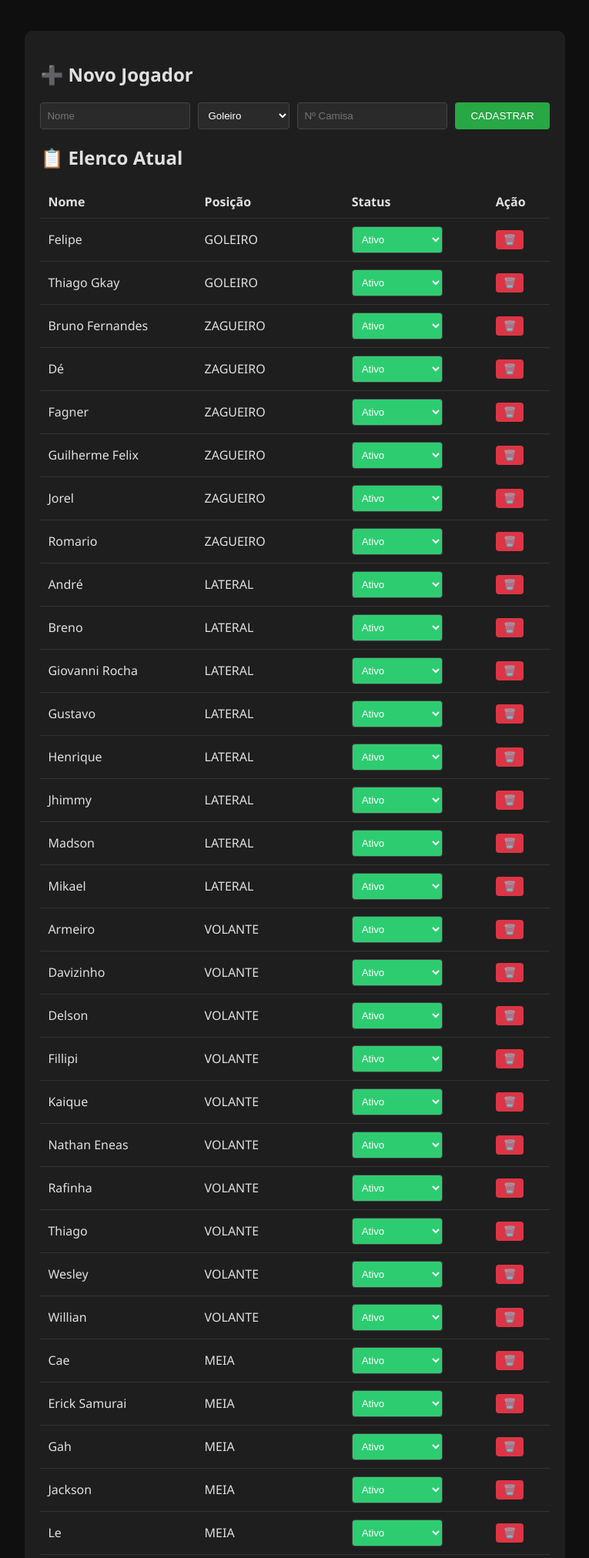
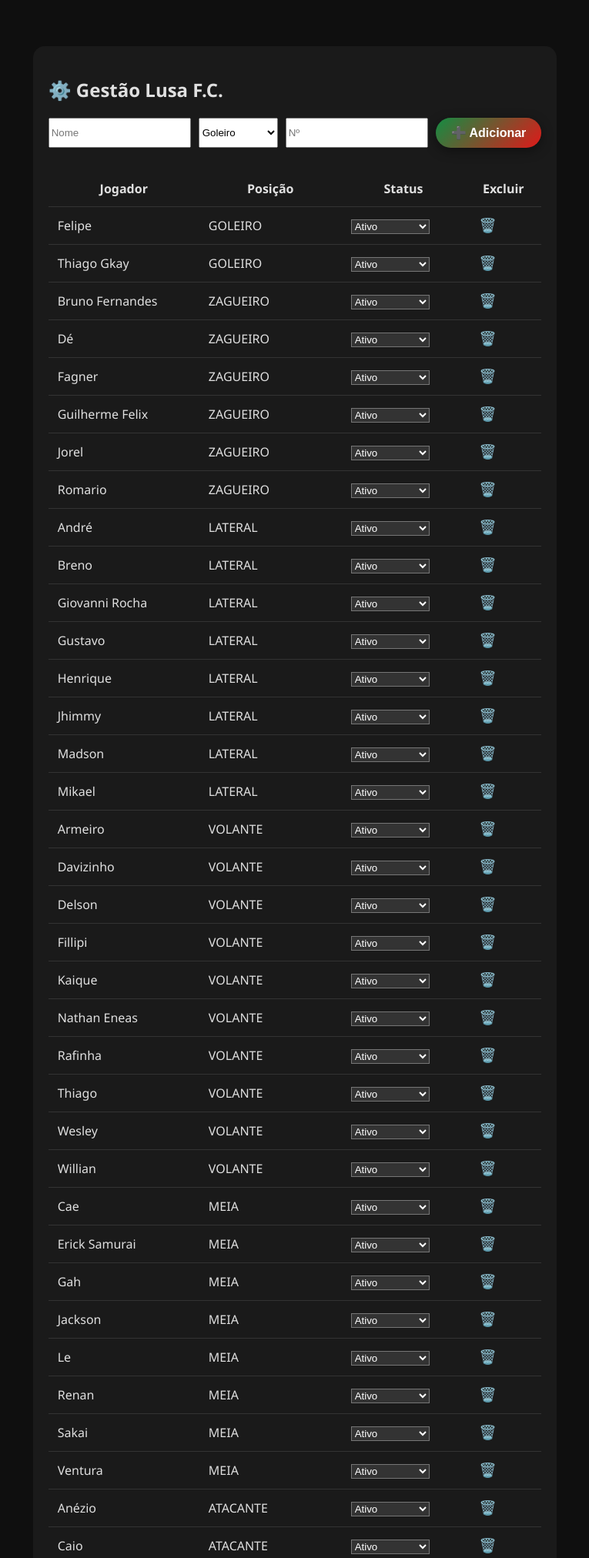
Before and after one commit to jhownsilva/sorteiolusa, a Flask app: page /admin in a window 1280 px wide. Shown: the top 2024 px of the page at 77% size, without its empty margins (257-1022 px from the left). Run offline with Flask 3, Linux system fonts and the light colour scheme; the visitor is signed in with stand-in values (Sample User, id 1).

Commit message:
admin.html

```diff
--- a/templates/admin.html
+++ b/templates/admin.html
@@ -2,22 +2,20 @@
 <html lang="pt-br">
 <head>
     <meta charset="UTF-8">
-    <title>Lusa Admin</title>
+    <title>Lusa Admin - Gestão</title>
     <link rel="stylesheet" href="{{ url_for('static', filename='css/style.css') }}">
     <style>
-        .admin-wrap { max-width: 900px; margin: 20px auto; background: #1e1e1e; padding: 20px; border-radius: 10px; }
-        .form-row { display: flex; gap: 10px; margin-bottom: 20px; flex-wrap: wrap; }
+        .admin-container { max-width: 900px; margin: 40px auto; padding: 20px; background: #1a1a1a; border-radius: 15px; }
+        .form-add { display: flex; gap: 10px; margin-bottom: 30px; flex-wrap: wrap; }
         table { width: 100%; border-collapse: collapse; }
-        th, td { padding: 10px; text-align: left; border-bottom: 1px solid #333; }
-        input, select { padding: 8px; border-radius: 4px; border: 1px solid #444; background: #2a2a2a; color: white; }
-        .btn-add { background: #28a745; color: white; border: none; padding: 8px 20px; border-radius: 4px; cursor: pointer; }
-        .btn-del { background: #dc3545; color: white; border: none; padding: 5px 10px; border-radius: 4px; cursor: pointer; }
+        th, td { padding: 12px; border-bottom: 1px solid #333; }
+        .btn-excluir { background: none; border: none; cursor: pointer; font-size: 18px; }
     </style>
 </head>
 <body>
-    <div class="admin-wrap">
-        <h2>➕ Novo Jogador</h2>
-        <form class="form-row" action="/api/cadastrar" method="POST">
+    <div class="admin-container">
+        <h2>⚙️ Gestão Lusa F.C.</h2>
+        <form class="form-add" action="/api/cadastrar" method="POST">
             <input type="text" name="nome" placeholder="Nome" required>
             <select name="posicao">
                 <option value="goleiro">Goleiro</option>
@@ -28,13 +26,12 @@
                 <option value="atacante">Atacante</option>
                 <option value="centroavante">Centroavante</option>
             </select>
-            <input type="number" name="fixo" placeholder="Nº Camisa">
-            <button type="submit" class="btn-add">CADASTRAR</button>
+            <input type="number" name="fixo" placeholder="Nº">
+            <button type="submit" class="btn-sortear" style="padding: 10px 20px;">➕ Adicionar</button>
         </form>
 
-        <h2>📋 Elenco Atual</h2>
         <table>
-            <thead><tr><th>Nome</th><th>Posição</th><th>Status</th><th>Ação</th></tr></thead>
+            <thead><tr><th>Jogador</th><th>Posição</th><th>Status</th><th>Excluir</th></tr></thead>
             <tbody>
                 {% for j in jogadores %}
                 <tr>
@@ -43,8 +40,7 @@
                     <td>
                         <form action="/api/alterar_status" method="POST">
                             <input type="hidden" name="nome" value="{{ j.nome }}">
-                            <select name="novo_status" onchange="this.form.submit()"
-                                    style="color: white; background: {% if j.status == 'dm' %}#e74c3c{% elif j.status == 'suspenso' %}#f1c40f{% else %}#2ecc71{% endif %};">
+                            <select name="novo_status" onchange="this.form.submit()" style="background: #333; color: white;">
                                 <option value="ativo" {% if j.status == 'ativo' %}selected{% endif %}>Ativo</option>
                                 <option value="dm" {% if j.status == 'dm' %}selected{% endif %}>🚑 D.M</option>
                                 <option value="suspenso" {% if j.status == 'suspenso' %}selected{% endif %}>🚫 Suspenso</option>
@@ -52,9 +48,9 @@
                         </form>
                     </td>
                     <td>
-                        <form action="/api/excluir" method="POST" onsubmit="return confirm('Excluir {{ j.nome }}?')">
+                        <form action="/api/excluir" method="POST" onsubmit="return confirm('Apagar {{ j.nome }}?')">
                             <input type="hidden" name="nome" value="{{ j.nome }}">
-                            <button type="submit" class="btn-del">🗑️</button>
+                            <button type="submit" class="btn-excluir">🗑️</button>
                         </form>
                     </td>
                 </tr>
```
